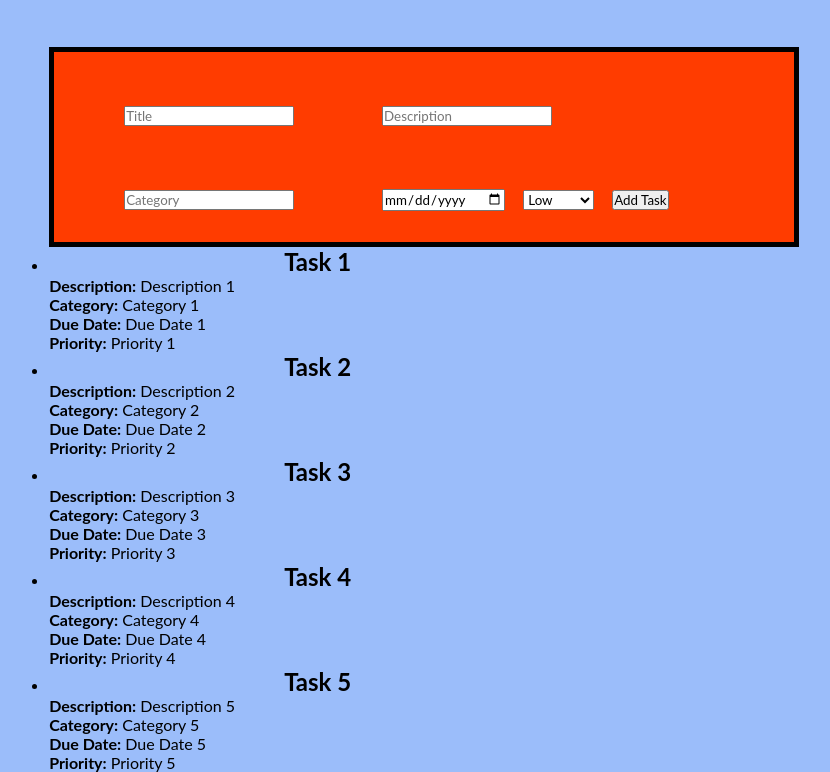
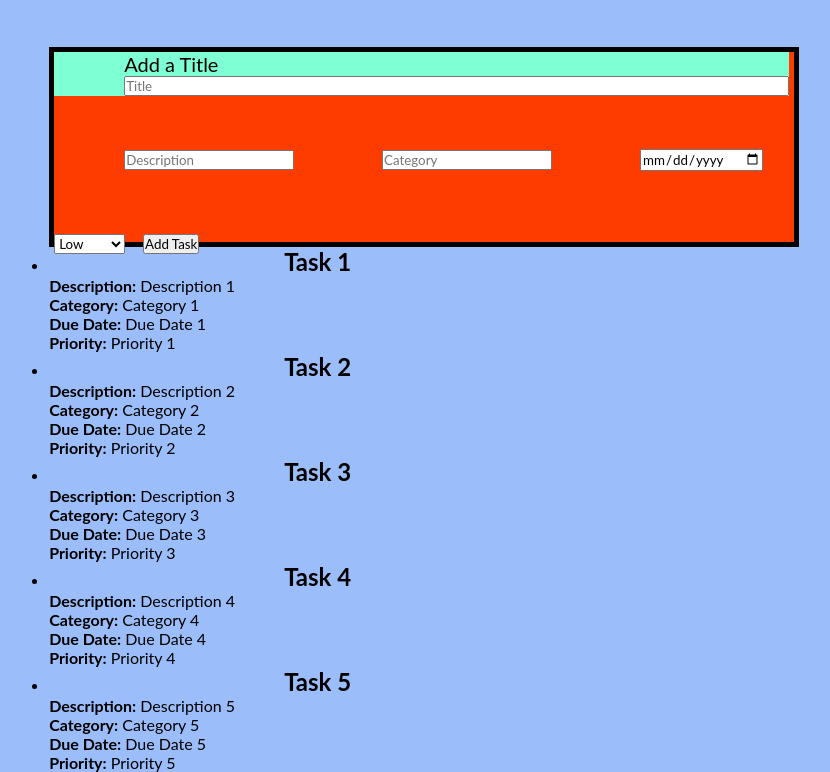
Before and after one commit to conon2023/triple-achieve, a plain HTML site: page index.html in a window 1280 px wide. Shown: the part 172-944 px from the top of the page, without its empty margins (330-1160 px from the left). Drawn offline with Linux system fonts and the light colour scheme.

Commit message:
saving to git hub my initial changes

```diff
--- a/app.js
+++ b/app.js
@@ -18,7 +18,7 @@ DailyTask.prototype.pushTask = function() {
 };
 
 DailyTask.prototype.render = function() {
-    // this.render();
+
   };
 
 function renderDailyTask() {
--- a/index.html
+++ b/index.html
@@ -25,7 +25,10 @@
 
             </div>
             <form id="newdailyTaskForm">
-                <input type="text" name="title" placeholder="Title">
+                <div class="labeltitle">
+                    <label class="texttitle">Add a Title</label>
+                    <input type="text" name="title" placeholder="Title">
+                </div>
                 <input type="text" name="description" placeholder="Description">
                 <input type="text" name="category" placeholder="Category">
                 <input type="date" name="dueDate">
--- a/styles.css
+++ b/styles.css
@@ -5,7 +5,19 @@
   font-family: "Inter", sans-serif;
   font-family: "Lato", sans-serif;
 }
+.labeltitle{
+  display: flex;
+  flex-direction: column;
+  font-size: 20px;
+  margin-left: 0px;
+  background: fixed;
+  background-color: aquamarine;
+}
 
+.texttitle{
+  margin-left: 70px;
+
+}
 #newdailyTaskForm {
   width: 750px;
   height: 200px;
```
